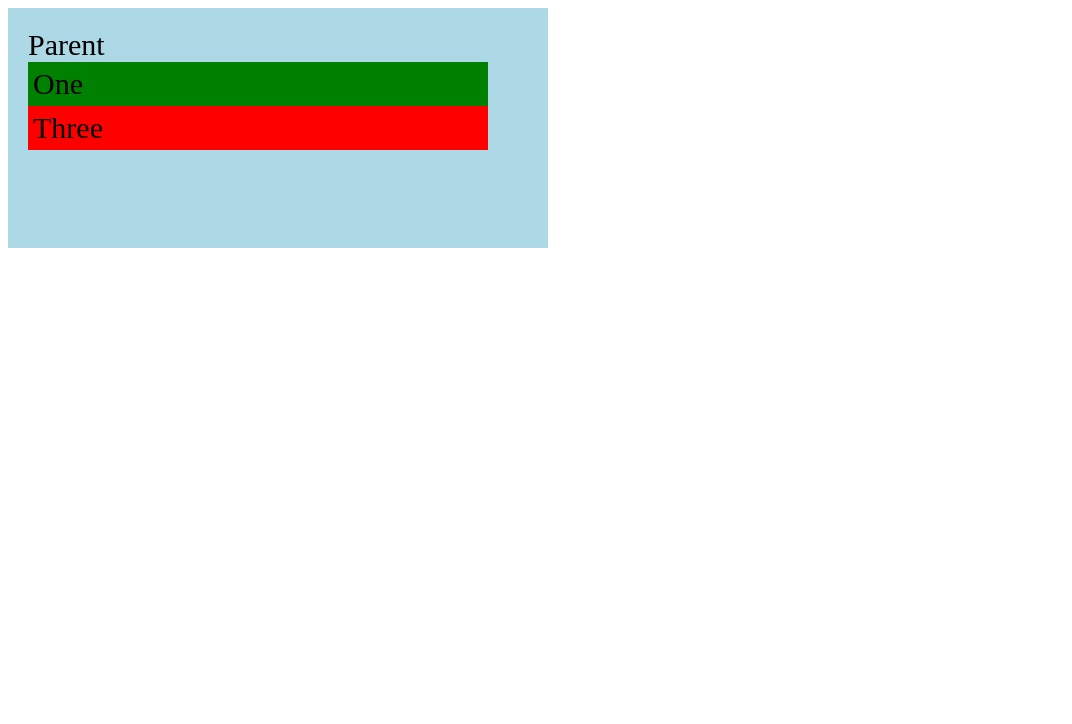
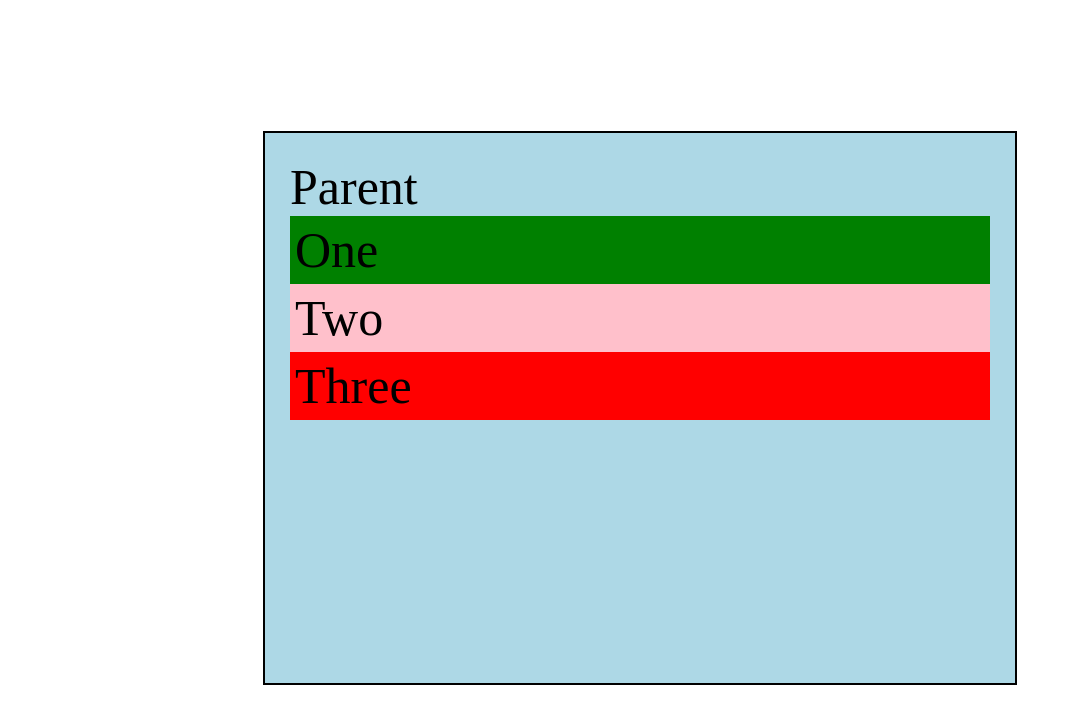
Before and after one commit to yzokenm/HTML---CSS, a plain HTML site: page Tutorial 11 Flexbox/index.html in a window 1280 px wide. Shown: the whole page, without its empty margins (0-1072 px from the left). Drawn offline with Linux system fonts and the light colour scheme.

Commit message:
DYNAMIC STYLE

```diff
--- a/Tutorial 11 Flexbox/master.css
+++ b/Tutorial 11 Flexbox/master.css
@@ -1,31 +1,33 @@
+:root{
+    --padding: 5px;
+}
+
+body{
+    display: grid;
+    min-height: 100vh;
+    place-items: center;
+}
+
 .parent{
-    font-size: 30px;
-    padding: 20px;
-    width: 500px;
-    height: 200px;
+
+    padding: calc(var(--padding) * 5);
+    width: 700px;
+    height: 500px;
+
+    font-size: 50px;
     background-color: lightblue;
-
-    position: relative;
-
-
-
+    border: 2px solid black;
 }
 
 .child-one{
-    padding: 5px;
-    width: 450px;
+    padding: var(--padding);
     background-color: green;
     color: black;
-
-    position: absolute;
-
-
 
 }
 
 .child-two{
-    padding: 5px;
-    width: 450px;
+    padding: var(--padding);
     background-color: pink;
     color: black;
 
@@ -33,10 +35,22 @@
 }
 
 .child-three{
-    padding: 5px;
-    width: 450px;
+    padding: var(--padding);
     background-color: red;
     color: black;
 
 
 }
+
+/* Media query here */
+@media screen and (max-width: 800px){
+    .parent{
+        font-size: 30px;
+        width: 400px;
+        height: 300px;
+        background-color: yellow;
+
+        position: fixed;
+        top: 0;
+    }
+}
```
